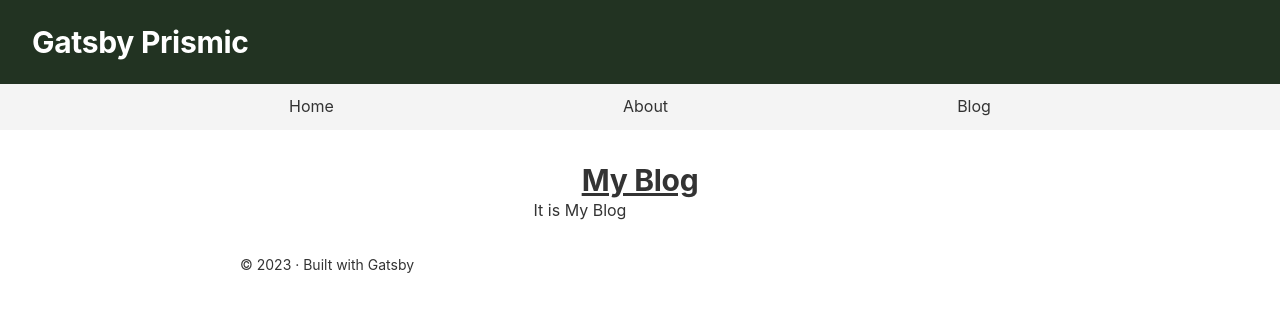
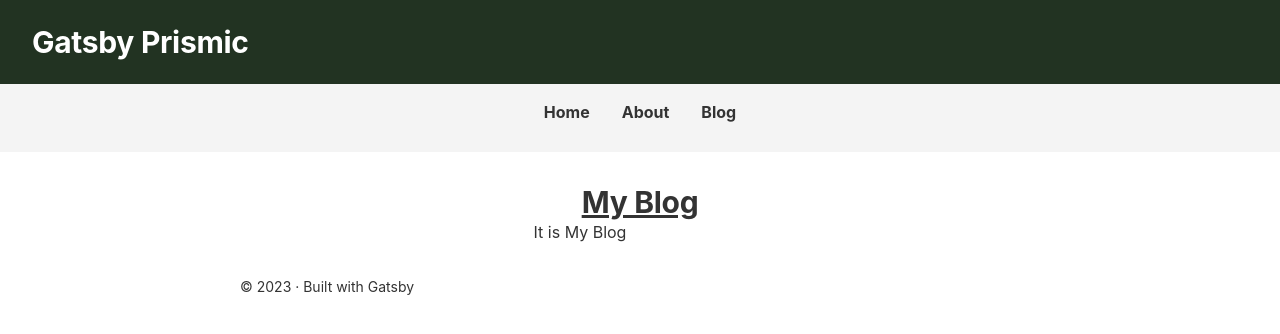
Before and after one commit to konvod93/gataby-prismic, a Gatsby site: page / in a window 1280 px wide. Built offline with nearby package versions, Linux system fonts and the light colour scheme; Gatsby itself is replaced by a stand-in of ours.

Commit message:
stylized menu, and blog page with tailwind

```diff
--- a/src/components/menu.js
+++ b/src/components/menu.js
@@ -2,30 +2,21 @@ import { Link } from "gatsby";
 import React from "react";
 
 const Menu = () => {
-    return <div
-    style={{
-        background: "#f4f4f4",
-        paddingTop: "10px",
-    }}
-    >
+    return  <nav className="w-full flex md:justify-center justify-between items-center p-4 bg-[#f4f4f4]">
         <ul
-        style={{
-            listStyle: 'none',
-            display: 'flex',
-            justifyContent: 'space-evenly'
-        }}
+         className="md:flex hidden font-bold list-none flex-row justify-between items-center flex-initial m-0"
         >
-            <li>
+            <li className='mx-4'>
                 <Link to="/">Home</Link>
             </li>
-            <li>
+            <li className='mx-4 cursor-pointer'>
                 <Link to="/about">About</Link>
             </li>
-            <li>
+            <li className='mx-4 cursor-pointer'>
                 <Link to="/blog">Blog</Link>
             </li>
         </ul>
-    </div>
+    </nav>
 }
 
 export default Menu
--- a/src/pages/blog.js
+++ b/src/pages/blog.js
@@ -11,19 +11,21 @@ const BlogPage = ({ data }) => (
   <Layout>
     <Seo title="Blog" />
     <div className={styles.textCenter}>
-      <h1>Blog Page</h1>
+      <h1 className="text-3xl font-bold">Blog Page</h1>
+      <div className="grid grid-cols-4 gap-4">
       {data.allPrismicPost.edges.map(post => {
         return (
-          <div key={post.node.uid}>
+          <div key={post.node.uid} className='rounded-md border-double border-gray-400 border-4'>
             <h3>{post.node.data.title.text}</h3>
             <br />
             <Link to={`${post.node.uid}`}>Открыть</Link>
             <br />
             <br />
-            <hr />
+            <br />
           </div>
         )
       })}
+      </div>
     </div>
   </Layout>
 )
```
